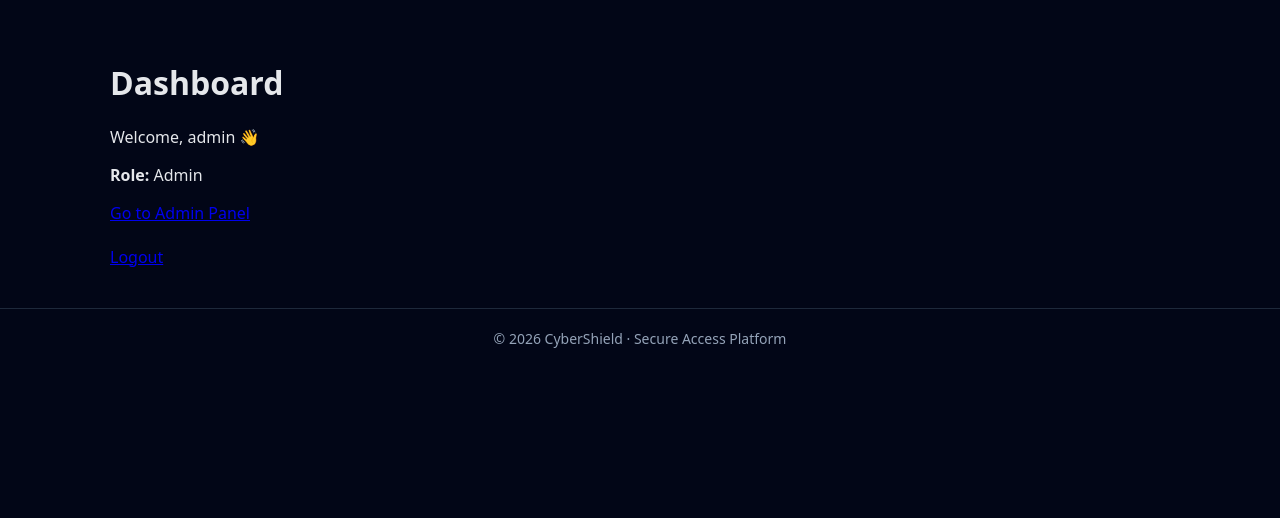
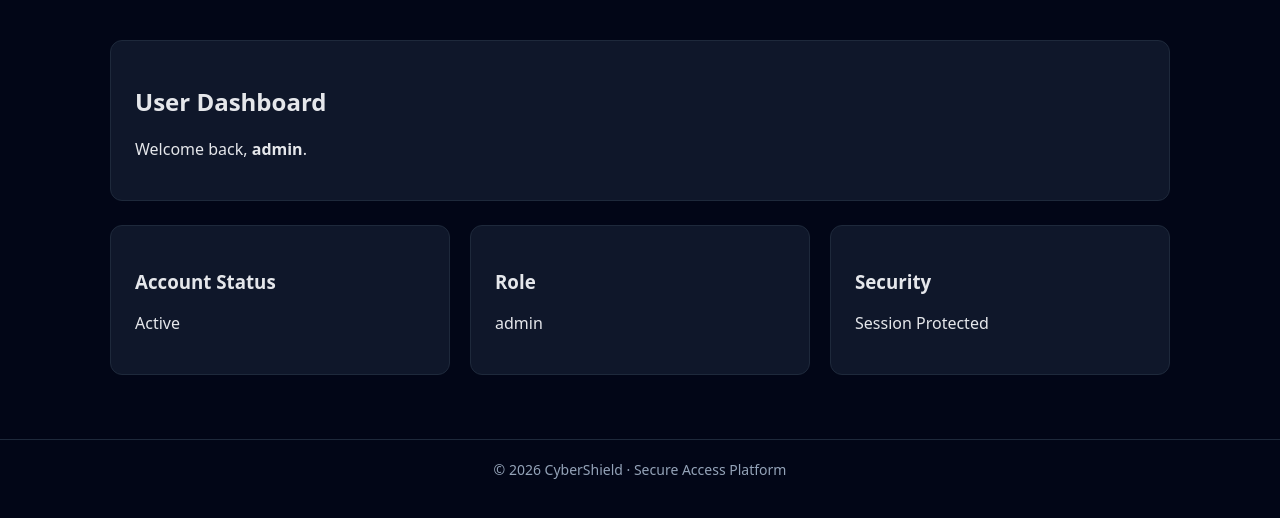
Before and after one commit to sushantkane123/cybershield-flask, a Flask app: page /dashboard in a window 1280 px wide. Shown: the part 71-589 px from the top of the page. Run offline with Flask 3, Linux system fonts and the light colour scheme; a user stored in the database is signed in.

Commit message:
Enhance dashboard layout with user and role info

```diff
--- a/templates/dashboard.html
+++ b/templates/dashboard.html
@@ -1,14 +1,25 @@
 {% extends "base.html" %}
 
 {% block content %}
-<h1>Dashboard</h1>
-<p>Welcome, {{ session.user }} 👋</p>
+<div class="card">
+    <h2>User Dashboard</h2>
+    <p>Welcome back, <strong>{{ session.user }}</strong>.</p>
+</div>
 
-{% if session.role == "admin" %}
-<p><strong>Role:</strong> Admin</p>
-<a href="/admin">Go to Admin Panel</a>
-{% endif %}
+<div class="grid">
+    <div class="card">
+        <h3>Account Status</h3>
+        <p>Active</p>
+    </div>
 
-<br><br>
-<a href="/logout">Logout</a>
+    <div class="card">
+        <h3>Role</h3>
+        <p>{{ session.role }}</p>
+    </div>
+
+    <div class="card">
+        <h3>Security</h3>
+        <p>Session Protected</p>
+    </div>
+</div>
 {% endblock %}
```
